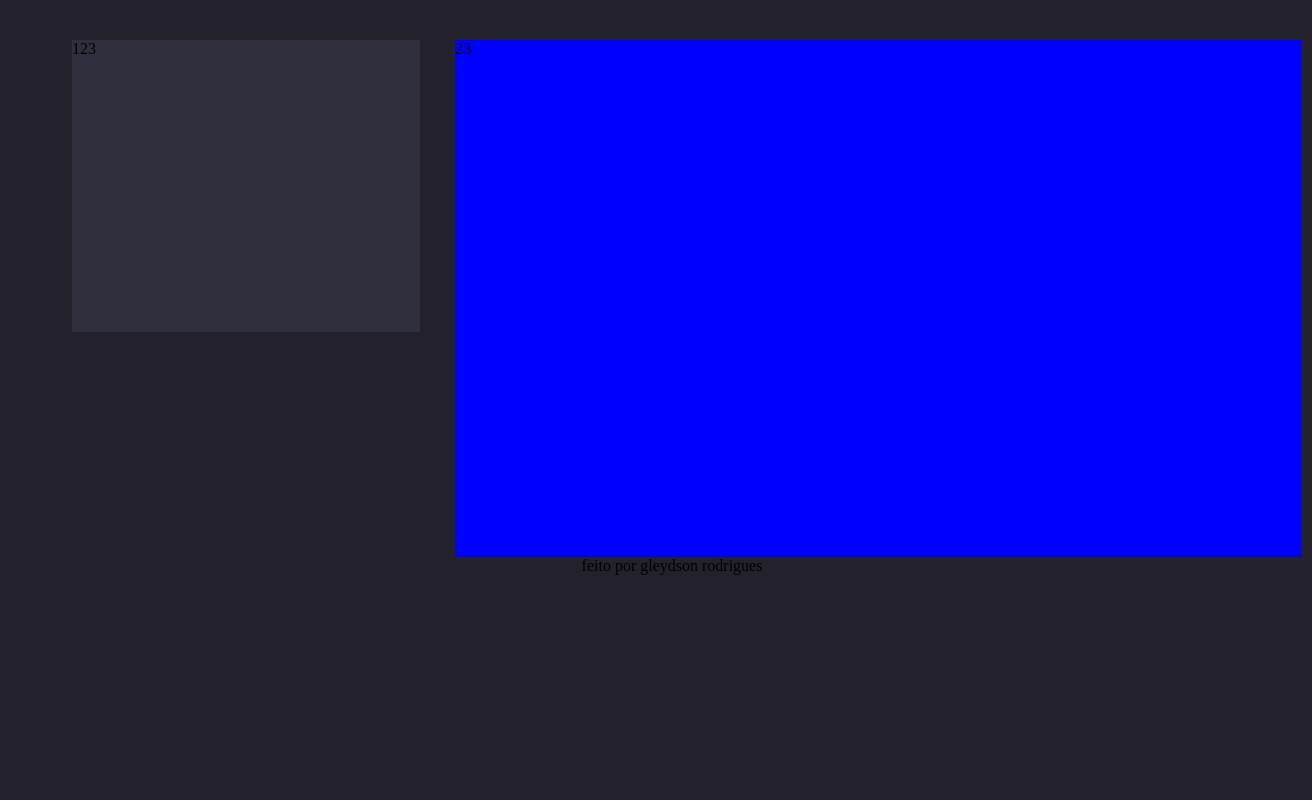
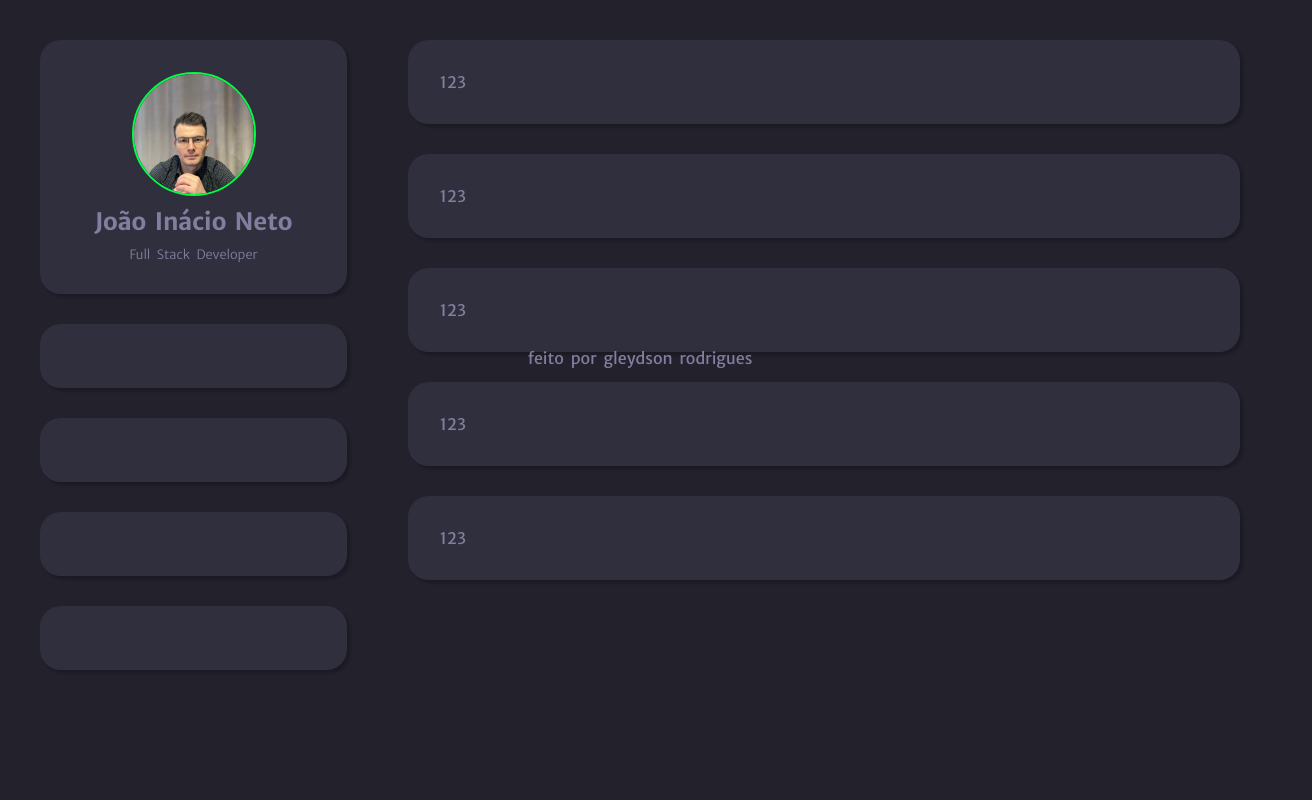
Before and after one commit to gw-rodrigues/desafio_portifolio, a plain HTML site: page index.html in a window 1280 px wide. Shown: the whole page, 1312 px wide, since content can reach past the window. Drawn offline with Linux system fonts and the light colour scheme.

Commit message:
bg remove; profile photo add; creation section profile; add style section profile;

```diff
--- a/index.html
+++ b/index.html
@@ -4,16 +4,50 @@
     <meta charset="UTF-8">
     <meta http-equiv="X-UA-Compatible" content="IE=edge">
     <meta name="viewport" content="width=device-width, initial-scale=1.0">
+    <!-- Page description -->
+    <meta name="author" content="Gleydson Rodrigiues">
+    <meta name="description" content="Meu desafio - Portfolio">
+    <!-- Social Network -->
+    <meta propety="or:image" content="link-img">
+    <meta propety="or:title" content="title facebook">
+    <meta propety="or:description" content="facebook descrition">
+    <meta propety="twitter:title" content="Twitter title">
     <title>Portfolio</title>
     <link rel="stylesheet" href="style.css">
 </head>
 <body>
-    <aside>
-        <div class="box round side">123</div>
-    </aside>
-    <main>
-        <div>23</div>
-    </main>
-    <footer>feito por gleydson rodrigues</footer>
+    <div class="container">
+        <aside>
+            <section class="box round profile">
+                <figure>
+                    <div class="figure-round-border">
+                        <img src="assets/profile.jpeg">
+                    </div>
+                    <figcaption>
+                        <h1>João Inácio Neto</h1>
+                        <p>Full Stack Developer</p>
+                    </figcaption>
+                </figure>
+            </section>
+            <section class="box round">
+            </section>
+            <section class="box round">
+            </section>
+            <section class="box round">
+            </section>
+            <section class="box round">
+            </section>
+        </aside>
+        <main>
+            <div class="box round">123</div>
+            <div class="box round">123</div>
+            <div class="box round">123</div>
+            <div class="box round">123</div>
+            <div class="box round">123</div>
+        </main>
+    </div>
+    <footer>
+        feito por gleydson rodrigues
+    </footer>
 </body>
 </html>
--- a/style.css
+++ b/style.css
@@ -1,42 +1,133 @@
-body {
-    background-color: #22212C;
-    margin: 0;
-    width: 100vw;
-    height: 100vh;
-    display: grid;
-    grid-template-areas:
-        "aside main"
-        "footer footer";
-    margin: 0 2em 0 2em;
+@import url('https://fonts.googleapis.com/css2?family=Merriweather+Sans:wght@300;400;500;700&display=swap');
+
+:root {
+    --body-bg-color: #22212C;
+    --text-color: #837E9F;
+    --bg-cards: #302F3D;
+    --bg-techs: #CB92B1;
 }
 
-aside{
-    grid-area: aside;
-    width: 21.7499999em;
-    height: 18.25em;
-    background-color: red;
-    margin: 2.5em 0 0 2.5em;
-    align-content: center;
+* {
+    margin: 0;
+    padding: 0;
 }
 
-main {
-    grid-area: main;
-    width: 66.112vw;
-    margin: 2.5em 0 0 1.5em;
-    background-color: blue;
+img {
+    width: 100%;
+    height: auto;
 }
 
+body {
+    font-family: 'Merriweather Sans', sans-serif;
+    font-weight: 400;
+    color: var(--text-color);
+    background-color: var(--body-bg-color);
+    word-spacing: 0.25rem;
+}
+
+h1 {
+    font-size: 1.5rem;
+    padding: 0.6rem;
+    font-weight: 700;
+    text-justify: distribute;
+}
+
+h2 {
+    font-size: 1.4rem;
+    padding: 0.6rem;
+}
+
+p {
+    font-size: 0.8rem;
+    font-weight: 300;
+}
+
+.container {
+    margin: 2.5rem 2.5rem 0 2.5rem;
+    display: flex;
+    gap: 3.8rem;
+}
+
+aside {
+    flex-basis: 25.589%;
+    height: 18.25rem;
+    position: relative;
+}
+/* 348px */
+
+main {
+    flex: 1;
+    width: 59.5rem;
+    height: 18.25rem;
+}
+/* 952px */
+
 footer {
-    grid-area: footer;
+    text-align: center;
+    padding: 1rem;
+}
+
+.box {
+    background-color: var(--bg-cards);
+    box-shadow: 3px 3px 3px rgba(0, 0, 0, 0.2);
+    padding: 2rem;
+    margin-bottom: 30px;
+}
+
+.round {
+    border-radius: 1.3rem;
+}
+
+/* 348px */  /* 292px */
+.profile {
+    display: flex;
+    align-content: center;
     text-align: center;
 }
 
-.box {
-    background-color: #302F3D;
-    width: 100%;
-    height: 292px   ;
+.profile figure {
+    flex:1;
+    align-content: center;
+    text-align: center;
 }
 
-.side {
+.profile figure .figure-round-border {
+    margin: 0 auto;
+    border: 2px rgb(0, 255, 64) solid;
+    border-radius: 50%;
+    overflow: hidden;
+    width: 120px;
+    height: 120px;
 
 }
+
+.profile figure .figure-round-border img {
+    width: 100%;
+    height: auto;
+}
+
+.profile figure .figure-round-border img {
+    width: 100%;
+    height: auto;
+}
+
+/* 952px */  /* 86px */
+.profile1 {
+    width: 100%;
+    height: 228px;
+    background-color: red;
+}
+
+/* 461px */  /* 186px */
+.profile2 {
+    width: 100%;
+    height: 228px;
+    background-color: red;
+}
+
+/* 952px */  /* 201px */
+.profile3 {
+    width: auto;
+    height: 228px;
+    background-color: red;
+}
```
Also changed, not shown: assets/profile.jpeg (added), bg.png (deleted).
